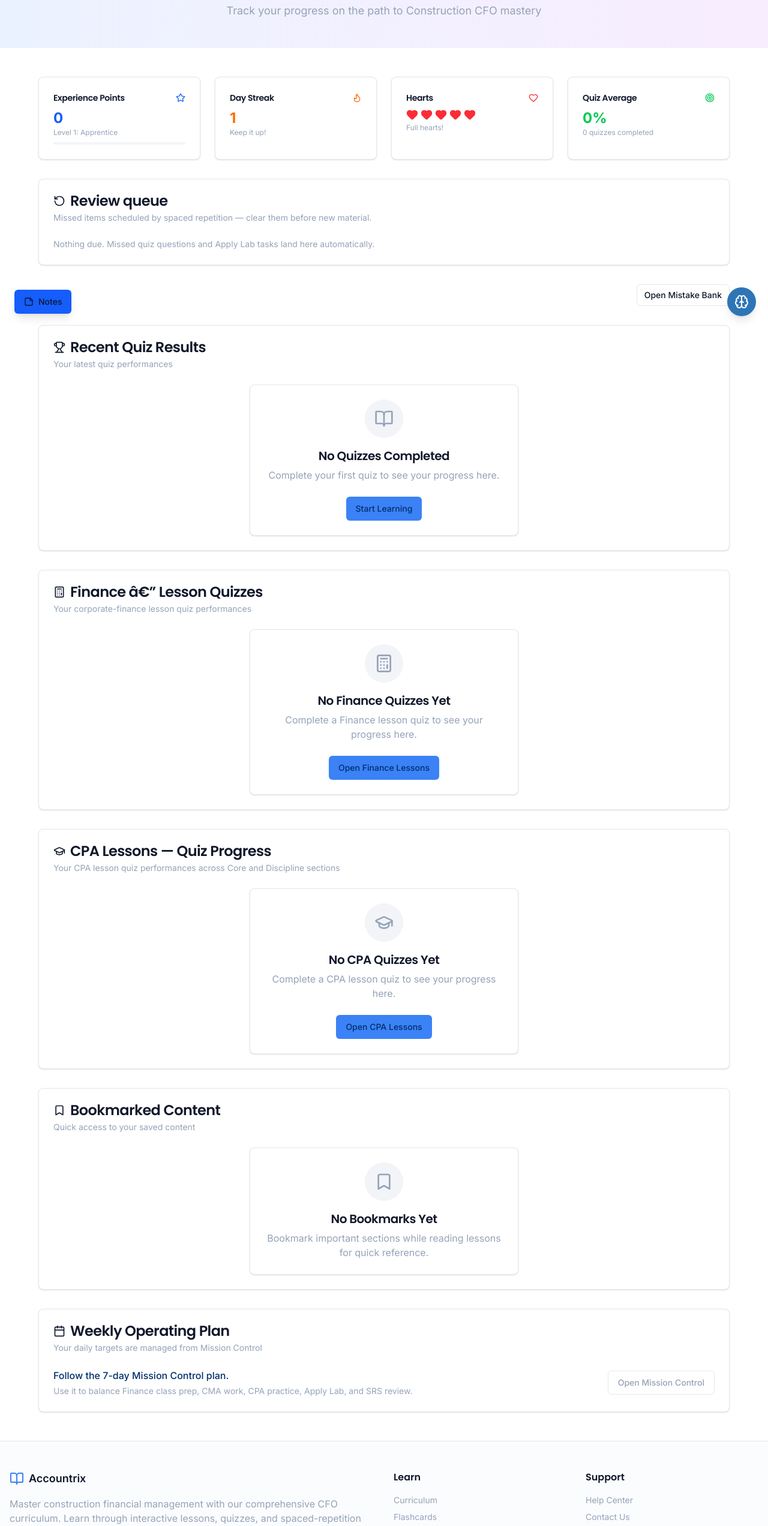
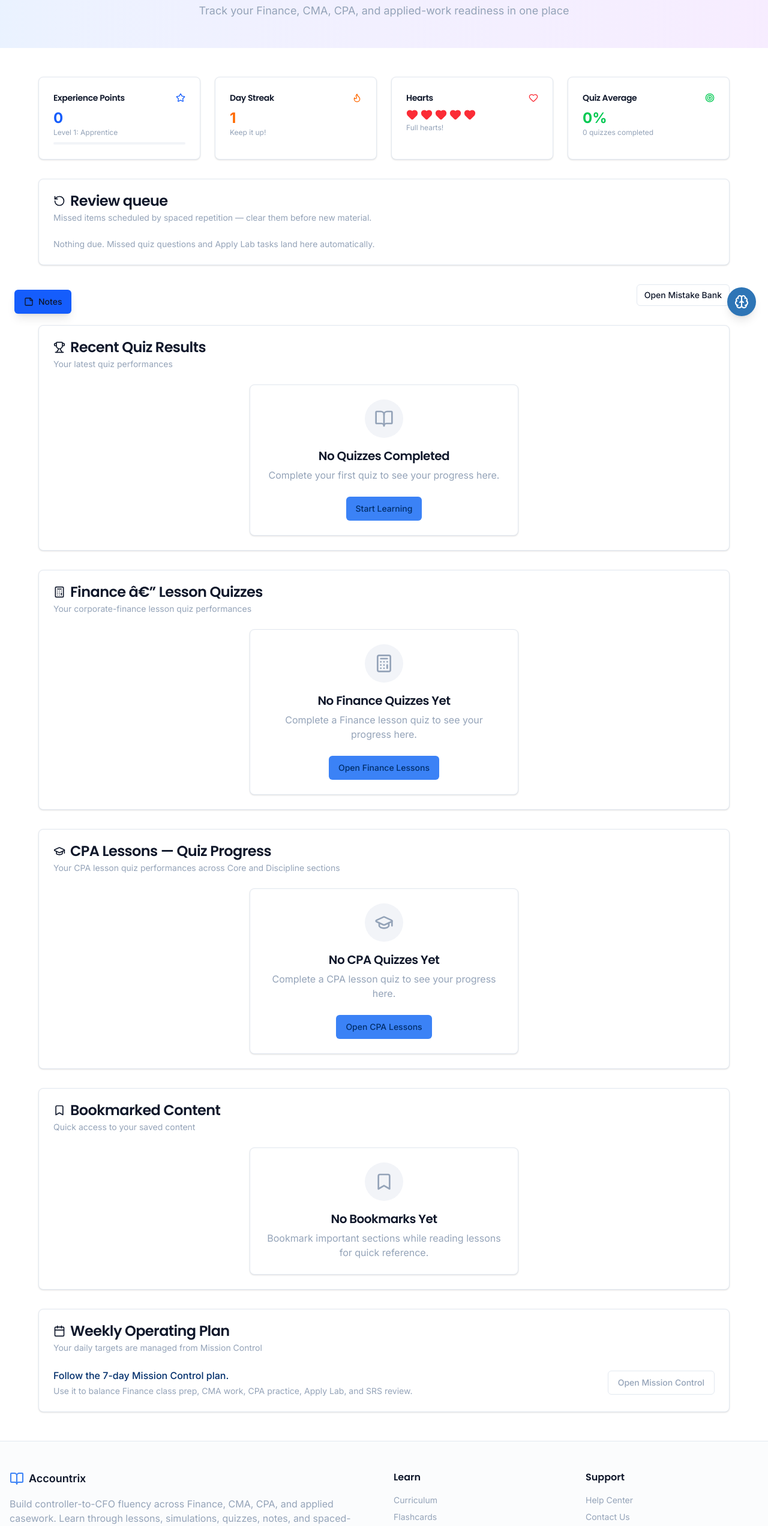
Before and after one commit to kennybhill7/AccountrixCPA-App, a Next.js app: page /profile in a window 1280 px wide. Shown: the part 253-2797 px from the top of the page at 60% size. Built offline with nearby package versions, Linux system fonts and the light colour scheme.

Commit message:
fix(copy): align positioning with unified product

```diff
--- a/app/learn/page.tsx
+++ b/app/learn/page.tsx
@@ -150,8 +150,8 @@ export default function LearnPage() {
               </h1>
             </div>
             <p className="text-xl text-text-muted max-w-3xl mx-auto">
-              Master construction financial management through our gamified 12-month program.
-              Complete lessons, earn XP, and unlock new challenges on your path to CFO expertise.
+              Work through the CMA path with exam-grade lessons, quizzes, flashcards, and applied practice.
+              Use Finance and CPA alongside it when you need cross-track depth.
             </p>
           </div>
 
@@ -177,7 +177,7 @@ export default function LearnPage() {
         <div className="max-w-6xl mx-auto">
           <div className="text-center mb-12">
             <h2 className="text-3xl font-heading font-bold text-text mb-4">
-              Construction CFO Mastery Path
+              CMA Controller-to-CFO Path
             </h2>
             <p className="text-text-muted max-w-2xl mx-auto">
               Follow the structured learning path below. Each month unlocks as you complete the previous one.
--- a/app/profile/page.tsx
+++ b/app/profile/page.tsx
@@ -109,7 +109,7 @@ export default function ProfilePage() {
             </div>
             <h1 className="text-4xl font-bold mb-2">Learning Profile</h1>
             <p className="text-lg text-muted-foreground">
-              Track your progress on the path to Construction CFO mastery
+              Track your Finance, CMA, CPA, and applied-work readiness in one place
             </p>
           </div>
         </div>
--- a/components/Footer.tsx
+++ b/components/Footer.tsx
@@ -13,8 +13,8 @@ export function Footer() {
               <span className="text-lg font-semibold">Accountrix</span>
             </div>
             <p className="text-muted-foreground mb-4">
-              Master construction financial management with our comprehensive CFO curriculum.
-              Learn through interactive lessons, quizzes, and spaced-repetition flashcards.
+              Build controller-to-CFO fluency across Finance, CMA, CPA, and applied casework.
+              Learn through lessons, simulations, quizzes, notes, and spaced-repetition review.
             </p>
           </div>
 
--- a/lib/types.ts
+++ b/lib/types.ts
@@ -1,4 +1,4 @@
-// Core data types for the Construction CFO Learning App
+// Core data types for the Accountrix learning app
 
 import type { ErrorCategory } from "./errorClassify";
 
```
Also changed, not shown: .agent/tasks.json.
